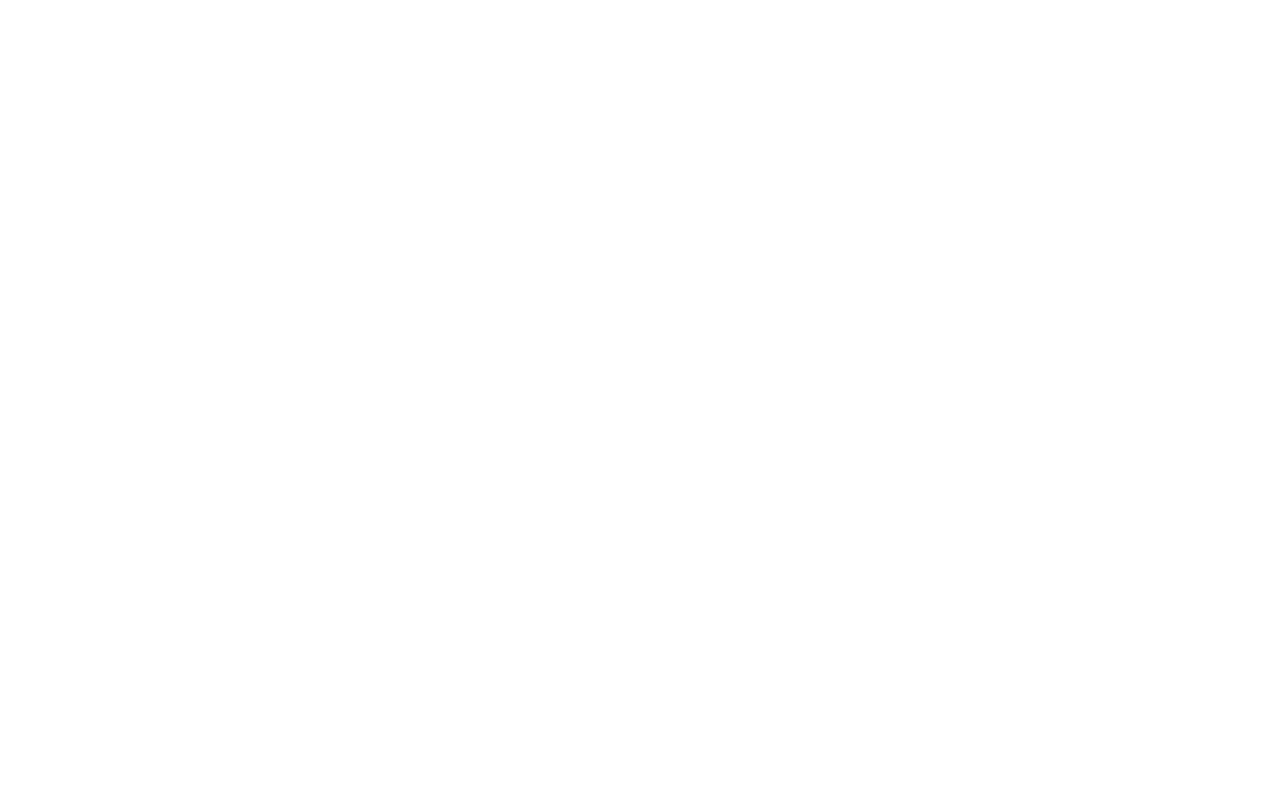
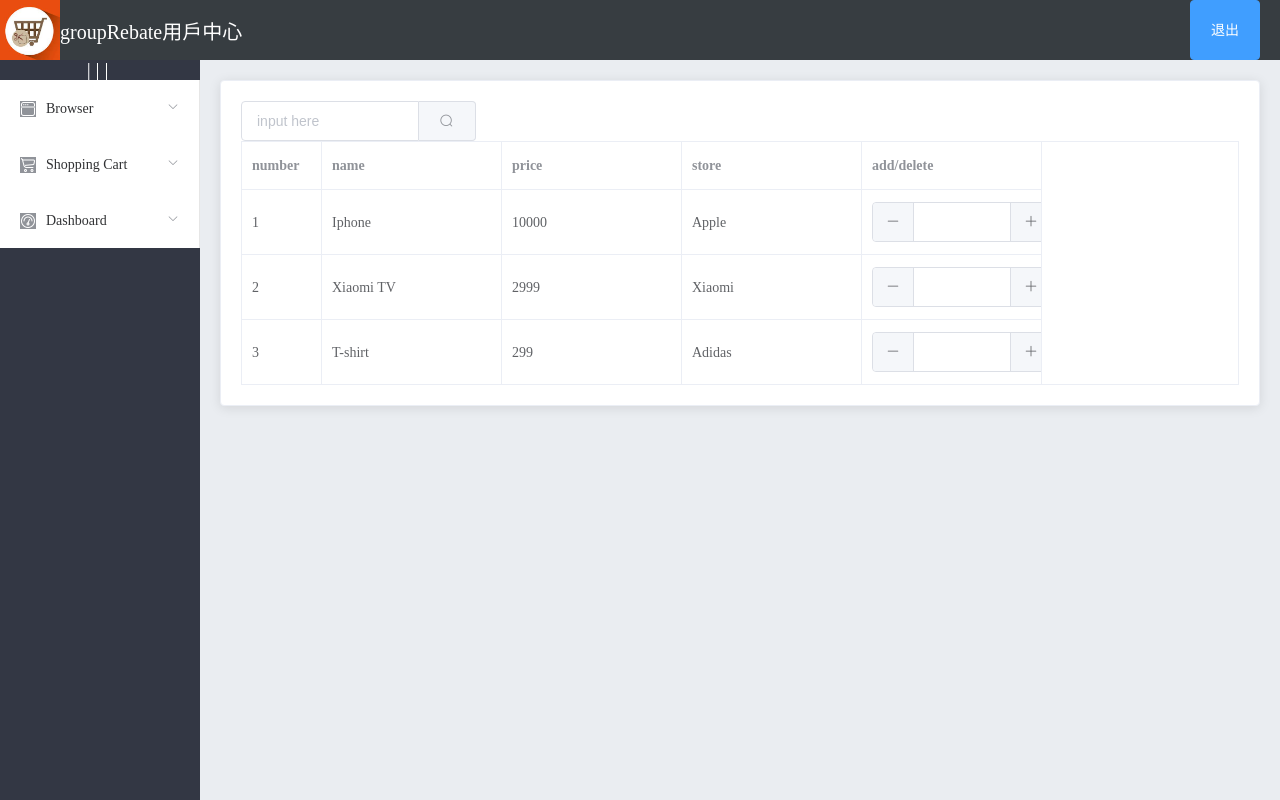
Before and after one commit to yiwei1029/vue-group, a Vue app: page /#/directory in a window 1280 px wide. Built offline with nearby package versions, Linux system fonts and the light colour scheme.

Commit message:
產品界面渲染

```diff
--- a/src/components/HomeView.vue
+++ b/src/components/HomeView.vue
@@ -10,16 +10,15 @@
         <el-container>
             <el-aside class="el-aside" :width="toggleCollapse ? '50px' : '200px'">
                 <div class="toggle-collapse" @click="toggleCollapseClick">|||</div>
-                <el-menu class="el-menu" :unique-opened="true" :collapse="toggleCollapse"
-                         router :default-active="activePath">
+                <el-menu class="el-menu" :unique-opened="true" :collapse="toggleCollapse" router
+                    :default-active="activePath">
                     <el-submenu :index="m.id" v-for="m in MenuList" :key="m.id">
                         <template slot="title">
                             <i :class="IconObject[m.id]"></i>
                             <span class="title_template">{{ m.name }}</span>
                         </template>
                         <el-menu-item-group>
-                            <el-menu-item :index="i.path" v-for="i in m.children" :key="i.id"
-                            @click="saveActive(i.path)">
+                            <el-menu-item :index="i.path" v-for="i in m.children" :key="i.id" @click="saveActive(i.path)">
                                 <i class="el-icon-menu"></i>{{ i.name }}
                             </el-menu-item>
                             <!-- <el-menu-item index="1-2">Coupon</el-menu-item> -->
@@ -36,7 +35,7 @@
 import router from '@/router';
 
 export default {
-    created(){
+    created() {
         this.activePath = window.sessionStorage.getItem('activePath')
     },
     data() {
@@ -44,7 +43,7 @@
             MenuList: [
                 { name: 'Browser', id: '1', children: [{ name: 'Products', id: '1-1', path: '/products' }, { name: 'Coupon', id: '1-2', path: '/coupon' }] },
                 { name: 'Shopping Cart', id: '2', children: [{ name: 'Directory', id: '2-1', path: 'directory' }] },
-                { name: 'Dashboard', id: '3', children: [{ name: 'dashboard', id: '3-1', path: 'dashboard' }] }
+                { name: 'Dashboard', id: '3', children: [{ name: 'Dashboard', id: '3-1', path: 'dashboard' }] }
             ],
             toggleCollapse: false,
             IconObject: {
@@ -52,7 +51,7 @@
                 '2': 'iconfont icon-Cart',
                 '3': 'iconfont icon-Dashboards'
             },
-            activePath:''
+            activePath: ''
         };
     },
     methods: {
@@ -62,8 +61,8 @@
         toggleCollapseClick() {
             this.toggleCollapse = !this.toggleCollapse;
         },
-        saveActive(activePath){
-            window.sessionStorage.setItem('activePath',activePath)
+        saveActive(activePath) {
+            window.sessionStorage.setItem('activePath', activePath)
 
             this.activePath = activePath
         }
@@ -71,7 +70,7 @@
     components: { router }
 }
 </script>
-<style class="less" scoped>
+<style lang="less" scoped>
 .title_template {
     padding-left: 10px;
 }
--- /dev/null
+++ b/src/components/browser/ProdView.vue
@@ -0,0 +1,76 @@
+<template>
+    <div>
+        <el-breadcrumb separator="/">
+            <el-breadcrumb-item :to="{ path: '/home' }">Home</el-breadcrumb-item>
+            <el-breadcrumb-item>Browser</el-breadcrumb-item>
+            <el-breadcrumb-item>Products</el-breadcrumb-item>
+        </el-breadcrumb>
+
+        <!-- 內容區域 卡片  -->
+        <el-card class="box-card">
+
+            <el-row :gutter="20">
+                <el-col :span="6">
+                    <!-- 搜索 -->
+                    <el-input v-model="queryInfo.query" placeholder="input here" class="input-with-select">
+                        <el-button slot="append" icon="el-icon-search"></el-button>
+                    </el-input></el-col>
+
+            </el-row>
+
+            <!-- table區域 -->
+            <el-table :data="prodList" style="width: 100%" border>
+                <el-table-column type="index" label="number" width="180">
+                </el-table-column>
+                <el-table-column prop="name" label="name" width="180">
+                </el-table-column>
+                <el-table-column prop="price" label="price" width="180">
+                </el-table-column>
+                <el-table-column prop="store" label="store" width="180">
+                </el-table-column>
+                <el-table-column width="180" label="operation">
+                    <el-button type="primary" plain>add to cart</el-button>
+                </el-table-column>
+            </el-table>
+        </el-card>
+    </div>
+</template>
+
+<script>
+export default {
+    data() {
+        return {
+            queryInfo: {
+                query: '',
+                pagenum: 1,
+                pagesize: 2
+            },
+            prodList: [{ name: 'Iphone', price: 10000, store: 'Apple' },
+            { name: 'Xiaomi TV', price: 2999, store: 'Xiaomi' },
+            { name: 'T-shirt', price: 299, store: 'Adidas' }],
+            total: 0
+        }
+    },
+    methods: {
+        async getProdList() {
+            const { data: res } = await this.$http.get('products', { params: this.queryInfo })
+
+        }
+    },
+    created() {
+        // this.getProdList()
+    }
+
+
+}
+</script>
+
+<style class="less" scoped>
+.box-card {
+    margin-top: 10px;
+}
+
+.el-table {
+    margin-top: 10px
+}
+</style>
--- /dev/null
+++ b/src/components/cart/DirView.vue
@@ -0,0 +1,59 @@
+<template>
+    <el-card class="box-card">
+
+        <el-row :gutter="20">
+            <el-col :span="6">
+                <!-- 搜索 -->
+                <el-input v-model="queryInfo.query" placeholder="input here" class="input-with-select">
+                    <el-button slot="append" icon="el-icon-search"></el-button>
+                </el-input></el-col>
+
+        </el-row>
+
+        <!-- table區域 -->
+        <el-table :data="CartList" style="width: 100%" border>
+            <el-table-column type="index" label="number" width="80">
+            </el-table-column>
+            <el-table-column prop="name" label="name" width="180">
+            </el-table-column>
+            <el-table-column prop="price" label="price" width="180">
+            </el-table-column>
+            <el-table-column prop="store" label="store" width="180">
+            </el-table-column>
+            <!-- <el-table-column prop="amount" label="amount" width="180"></el-table-column> -->
+            <el-table-column width="180" label="add/delete">
+                <el-input-number @change="handleChange" :min="0">
+                </el-input-number>
+            </el-table-column>
+        </el-table>
+    </el-card>
+</template>
+
+<script>
+export default {
+    data() {
+        return {
+            queryInfo: {
+                query: '',
+                pagenum: 1,
+                pagesize: 2
+            },
+            CartList: [{ name: 'Iphone', price: 10000, store: 'Apple', amount: 0 },
+            { name: 'Xiaomi TV', price: 2999, store: 'Xiaomi', amount: 0 },
+            { name: 'T-shirt', price: 299, store: 'Adidas', amount: 0 }],
+            total: 0,
+        }
+    },
+    methods: {
+        async getProdList() {
+            const { data: res } = await this.$http.get('products', { params: this.queryInfo })
+
+        }
+    },
+    created() {
+        // this.getProdList()
+    }
+
+
+}
+</script>
--- a/src/components/user/ProdView.vue
+++ /dev/null
@@ -1,11 +0,0 @@
-<template>
-    <div>
-        產品列表
-    </div>
-</template>
-
-<script>
-</script>
-
-<style lang="less" scoped>
-</style>
--- a/src/router/index.js
+++ b/src/router/index.js
@@ -4,7 +4,8 @@
 import LoginView from '../components/LoginView.vue'
 import HomeView from '../components/HomeView.vue'
 import WelcomeView from '../components/WelcomeView.vue'
-import ProdView from '../components/user/ProdView.vue'
+import ProdView from '../components/browser/ProdView.vue'
+import DirView from '../components/cart/DirView.vue'
 Vue.use(VueRouter)
 
 const router = new VueRouter({
@@ -15,6 +16,8 @@
       path: '/welcome', component: WelcomeView
     },{
       path:'/products',component: ProdView
+    },{
+      path:'/directory',component: DirView
     }]
   }
 ]
```
Also changed, not shown: src/plugins/element.js (+13 -0 lines), src/assets/css/global.css (line endings or trailing spaces).
